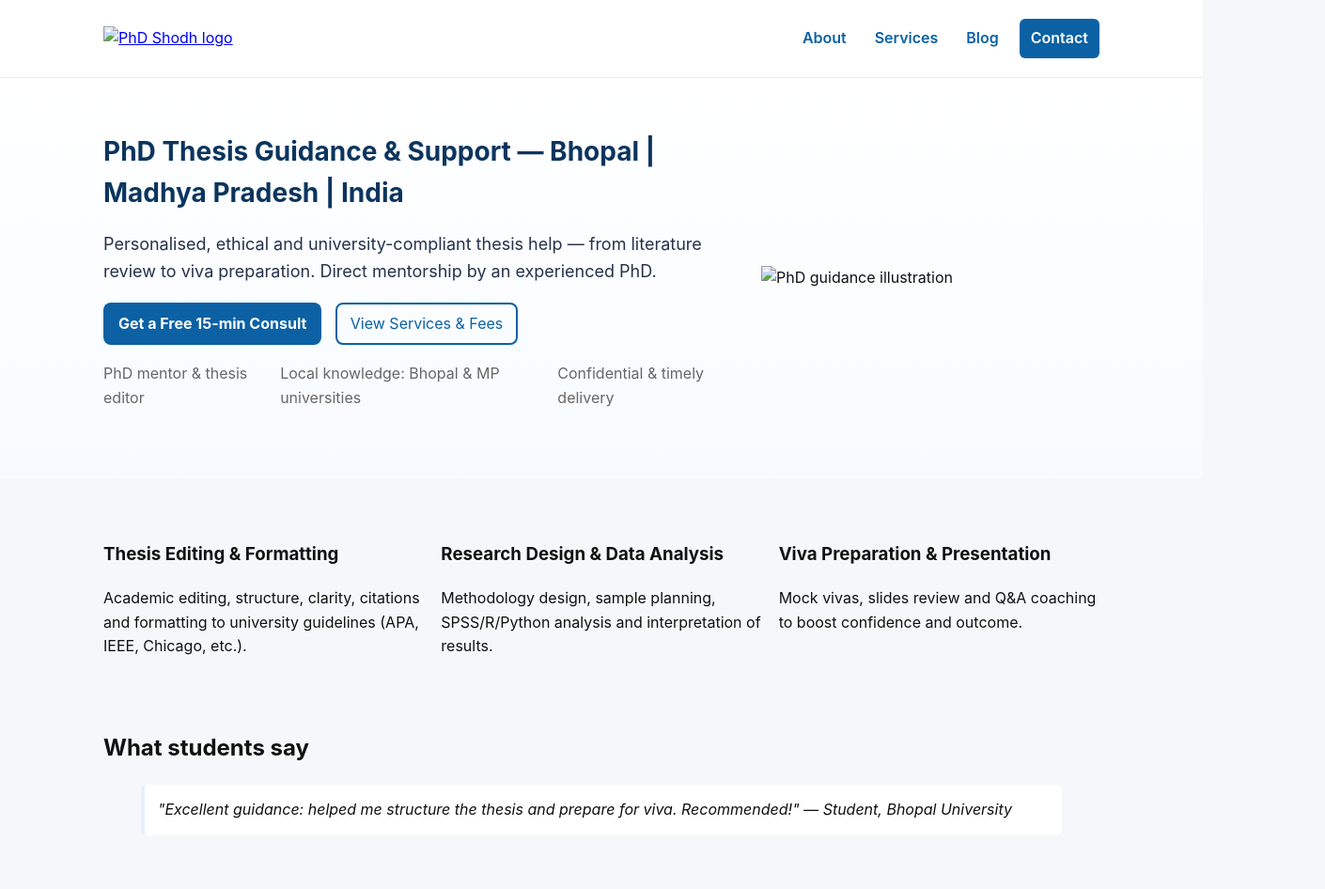
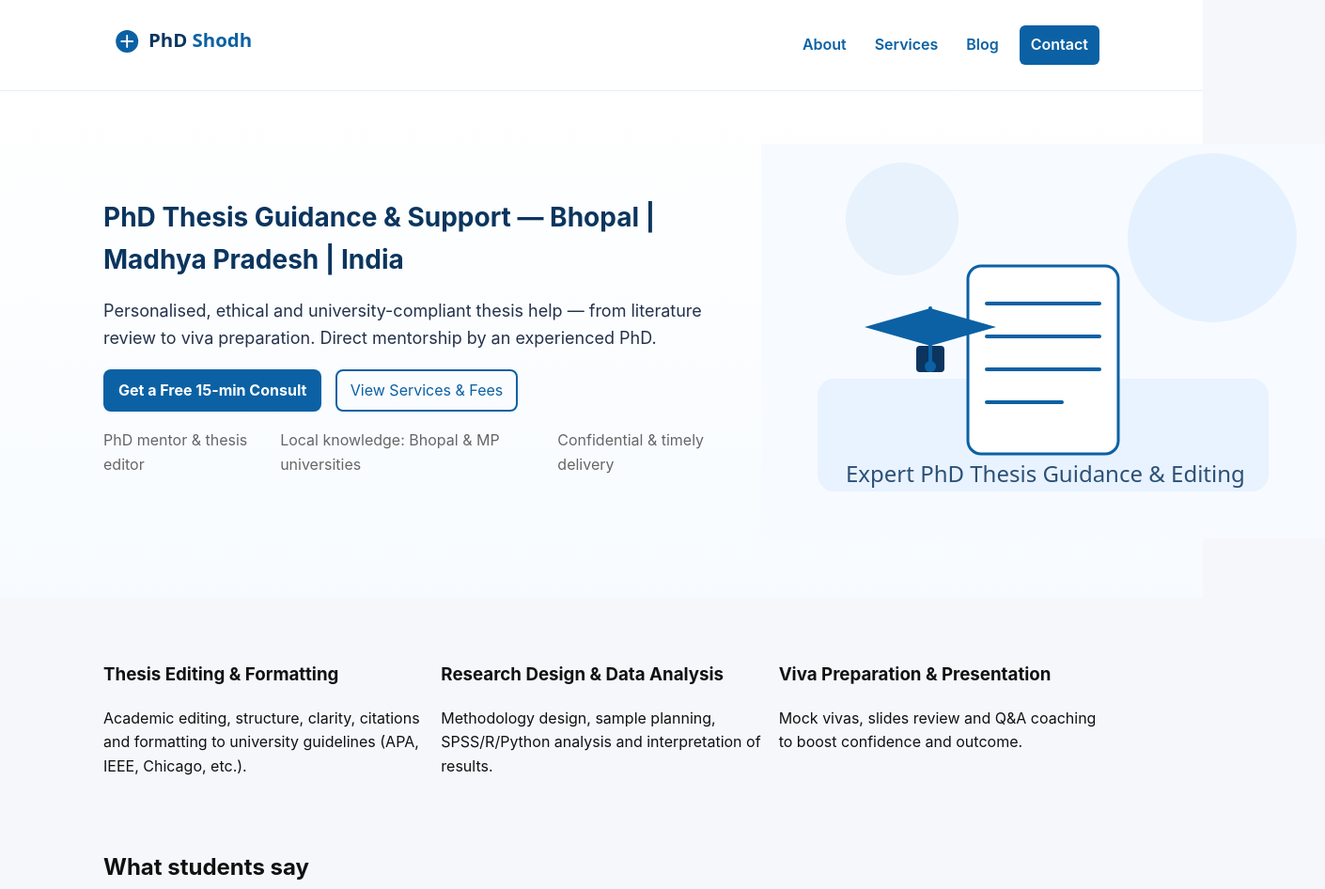
Before and after one commit to psbs/phdshodh, a plain HTML site: page index.html in a window 1280 px wide. Shown: the top 946 px of the page at 94% size, 1410 px wide, since content can reach past the window. Drawn offline with Linux system fonts and the light colour scheme.

Commit message:
template files updated

```diff
--- a/index.html
+++ b/index.html
@@ -41,7 +41,7 @@
 <body>
   <header class="site-header">
     <div class="wrap">
-      <a class="brand" href="/"><img src="assets/images/logo.png" alt="PhD Shodh logo"></a>
+      <a class="brand" href="/"><img src="assets/images/logo.svg" alt="PhD Shodh logo"></a>
       <nav class="nav">
         <a href="/about.html">About</a>
         <a href="/services.html">Services</a>
@@ -68,7 +68,7 @@
           </ul>
         </div>
         <div class="hero-image">
-          <img src="assets/images/hero-study.png" alt="PhD guidance illustration">
+          <img src="assets/images/hero-study.svg" alt="PhD guidance illustration">
         </div>
       </div>
     </section>
```
Also changed, not shown: about.html (+1 -1 lines), contact.html (+1 -1 lines), privacy.html (+1 -1 lines), services.html (+1 -1 lines), assets/images/hero-study.svg (added), assets/images/logo.svg (added).
